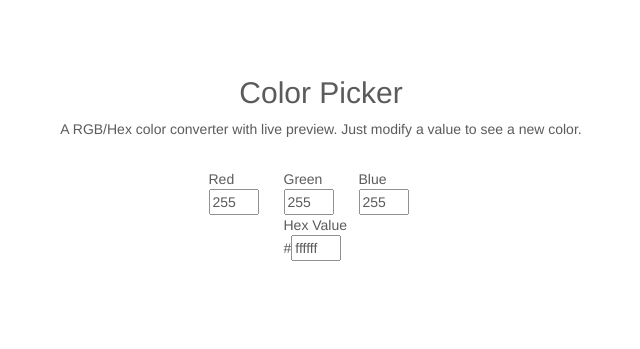
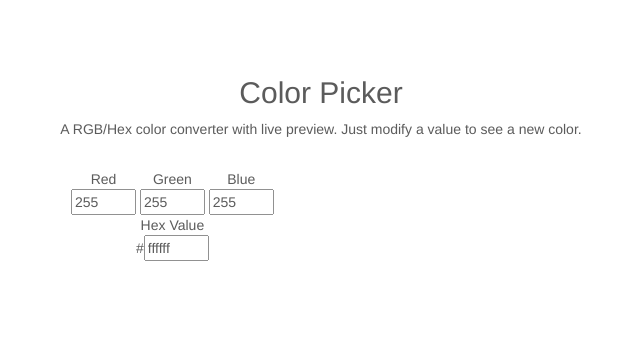
Before and after one commit to isuro/p3.isaaczarsky.com, a plain HTML site: page index.html in a window 1280 px wide. Shown: the part 204-553 px from the top of the page, without its empty margins (319-959 px from the left). Drawn offline with nearby package versions, Linux system fonts and the light colour scheme.

Commit message:
fixed widths to accommodate sliders

```diff
--- a/css/styles.css
+++ b/css/styles.css
@@ -1,5 +1,5 @@
 #table-div {
-	width:225px;
+	width:500px;
 	margin-left:auto;
 	margin-right:auto;
 }
@@ -18,10 +18,15 @@
 }
 
 input {
-	width: 50px;
+	width: 65px;
 	margin: auto;
 }
 
 td {
-	width: 75px;
+	text-align: center;
 }
+
+.slider {
+	width: 150px;
+	margin: 10px;
+}
```
